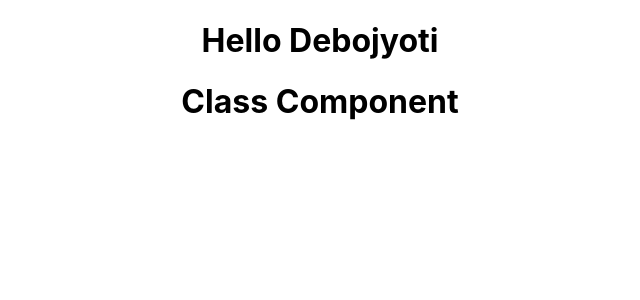
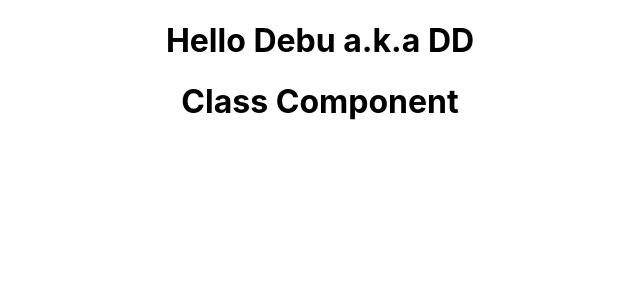
Before and after one commit to ddutta2/ReactJS-Learn-Project, a React (Create React App) app: page / in a window 1280 px wide. Shown: the top 300 px of the page, without its empty margins (320-960 px from the left). Built offline with nearby package versions, Linux system fonts and the light colour scheme.

Commit message:
props with functional component

```diff
--- a/src/App.js
+++ b/src/App.js
@@ -7,7 +7,7 @@
 function App() {
   return (
     <div className="App">
-      <Greet/>
+      <Greet name="Debu" heroName="DD"/>
       <Welcome/>
     </div>
   );
--- a/src/components/Greet.js
+++ b/src/components/Greet.js
@@ -1,6 +1,13 @@
 import React from 'react';
 
 // Functional Component
-const Greet = () => <h1>Hello Debojyoti</h1>;
+const Greet = (props) => {
+    return(
+        <div>
+            <h1>Hello {props.name} a.k.a {props.heroName}</h1>
+            {props.children}
+        </div>
+    )
+}
 
 export default Greet;
```
